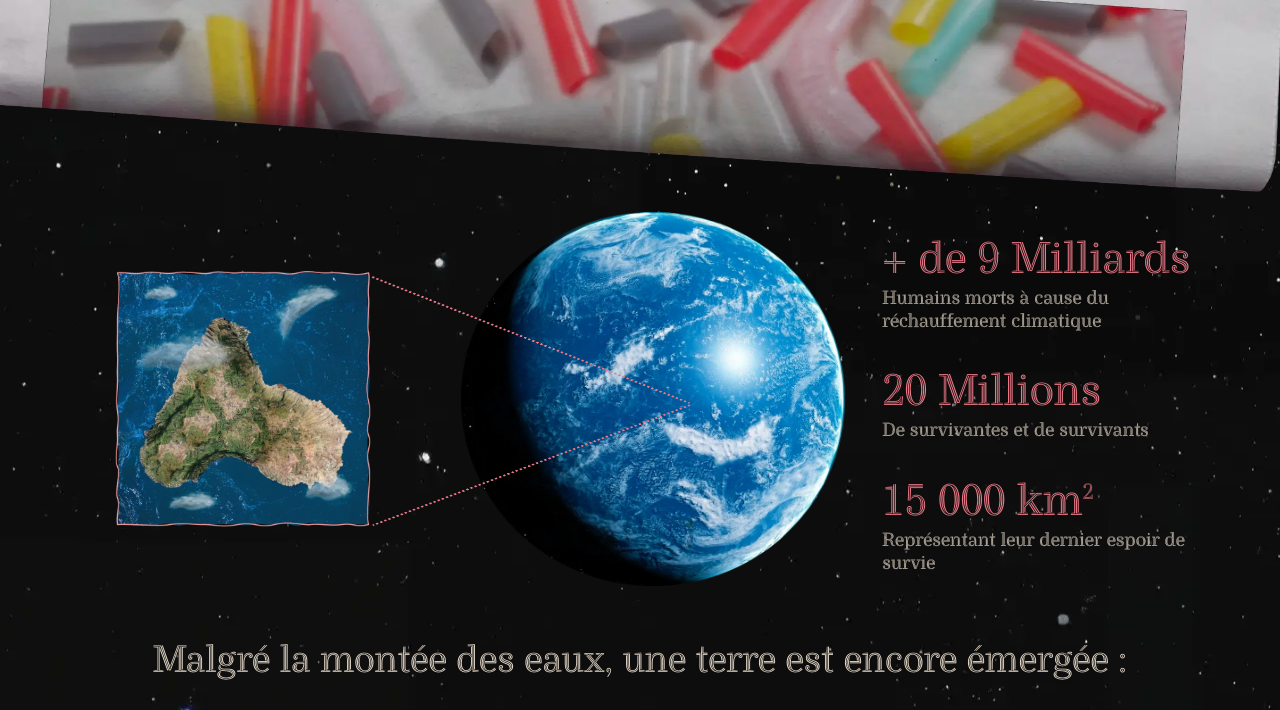
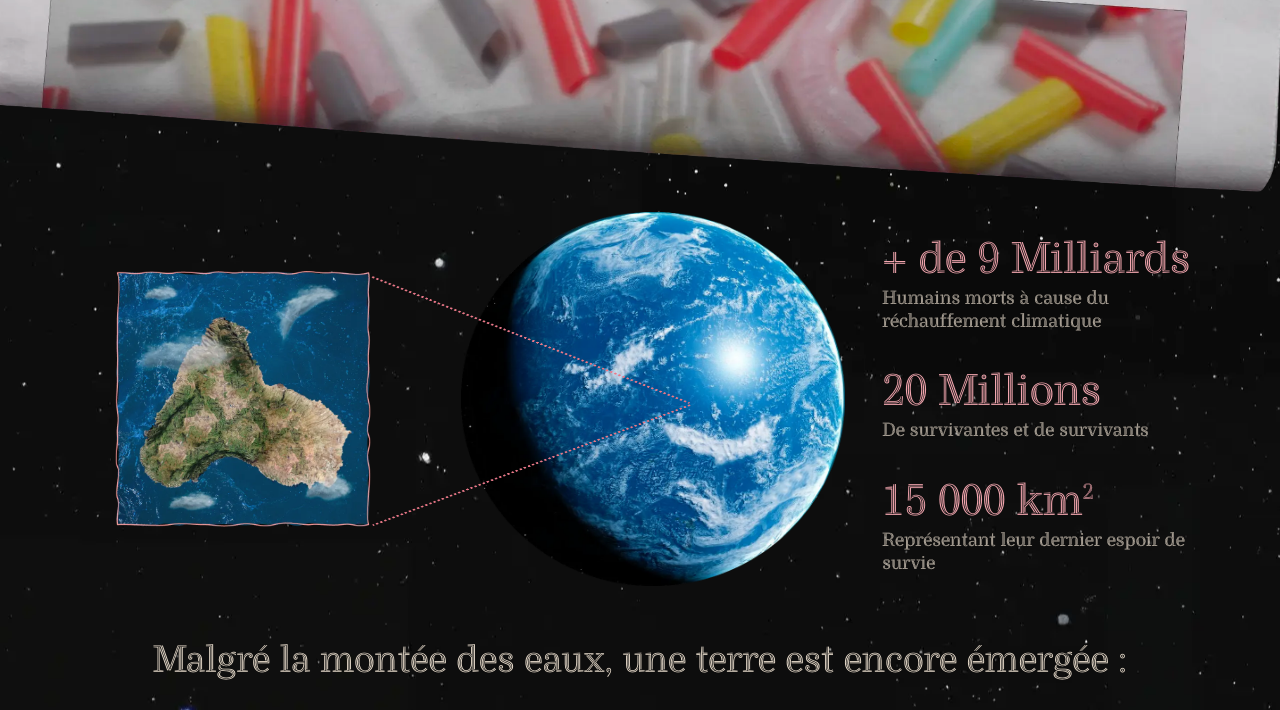
Before and after one commit to jeremy-lavalade/harmoniedudoutefilm, a PHP site: page / in a window 1280 px wide. Shown: the part 3887-4597 px from the top of the page. Run offline with PHP 8.4, Linux system fonts and the light colour scheme.

Commit message:
Add files via upload

```diff
--- a/index.html
+++ b/index.html
@@ -4,21 +4,8 @@
 <head>
 	<meta charset="UTF-8">
 	<meta name="viewport" content="width=device-width, initial-scale=1.0">
-	<script type="application/ld+json">
-	  {
-	    "@context": "https://www.harmoniedudoutefilm.fr",
-	    "@type": "WebSite",
-	    "url": "https://www.harmoniedudoutefilm.fr",
-	    "image": {
-	      "@type": "ImageObject",
-	      "url": "https://www.harmoniedudoutefilm.fr/images/Logo-HDD-SEO.webp",
-	      "width": 980,
-	      "height": 950,
-	      "caption": "Logo de L'Harmonie du Doute - Film"
-	    }
-	  }
-	</script>
-
+	<meta property="og:image" content="https://www.harmoniedudoutefilm.fr/images/Logo-HDD-SEO.webp" width="980"height="950"/>
+	<link rel="icon" type="image/wbep" href="https://www.harmoniedudoutefilm.fr/images/Logo-HDD-SEO.webp"width="980"height="950">
 	<title>L'Harmonie du Doute - Film</title>
 	<meta name = "description" content="A travers la recherche d’un équilibre entre harmonie et doute, esprit critique et passivité, humains et environnement, L’Harmonie du Doute est un long-métrage à suspense sensibilisant à l'importance de l'esprit critique sur les sujets écologiques.">
 	<link href="style.css" rel="stylesheet">
--- a/style.css
+++ b/style.css
@@ -491,7 +491,7 @@ body {
 
       .accueil-titreinfo{
         white-space: nowrap;
-        color : #EB7987;
+        color : #F2A6AF;
         font-size: 3.5vw;
       }
 
```
